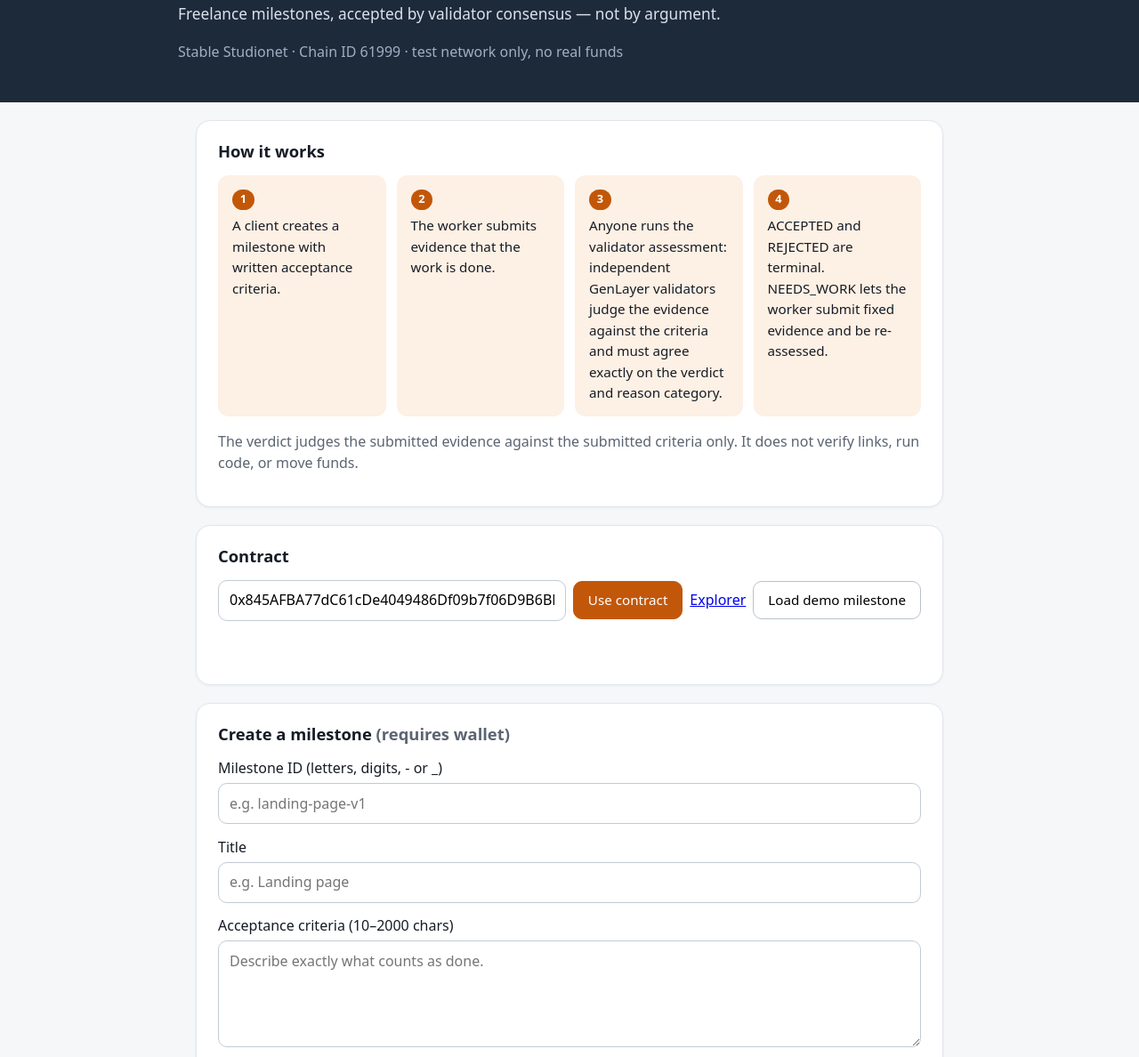
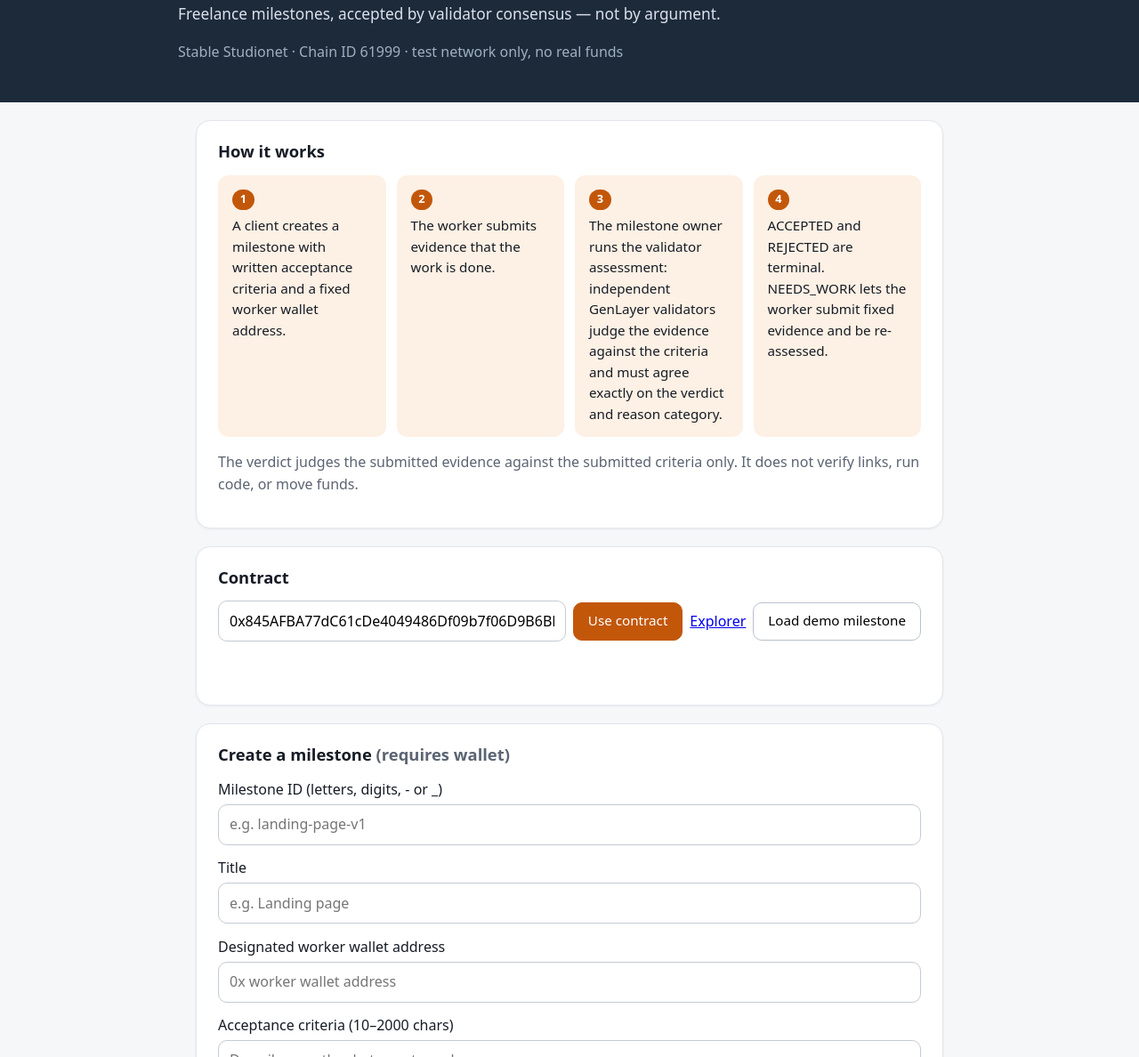
Before and after one commit to zuotu295/milestone-proof, a website built with Vite: page frontend/index.html in a window 1280 px wide. Shown: the part 87-1275 px from the top of the page at 89% size. Built offline with nearby package versions, Linux system fonts and the light colour scheme; what genlayer-js would draw is missing.

Commit message:
Collect the intended worker when creating milestones

```diff
--- a/frontend/index.html
+++ b/frontend/index.html
@@ -21,9 +21,9 @@
     <section class="panel">
       <h2>How it works</h2>
       <div class="steps">
-        <div class="step"><span class="step-num">1</span><p>A client creates a milestone with written acceptance criteria.</p></div>
+        <div class="step"><span class="step-num">1</span><p>A client creates a milestone with written acceptance criteria and a fixed worker wallet address.</p></div>
         <div class="step"><span class="step-num">2</span><p>The worker submits evidence that the work is done.</p></div>
-        <div class="step"><span class="step-num">3</span><p>Anyone runs the validator assessment: independent GenLayer validators judge the evidence against the criteria and must agree exactly on the verdict and reason category.</p></div>
+        <div class="step"><span class="step-num">3</span><p>The milestone owner runs the validator assessment: independent GenLayer validators judge the evidence against the criteria and must agree exactly on the verdict and reason category.</p></div>
         <div class="step"><span class="step-num">4</span><p>ACCEPTED and REJECTED are terminal. NEEDS_WORK lets the worker submit fixed evidence and be re-assessed.</p></div>
       </div>
       <p class="muted">The verdict judges the submitted evidence against the submitted criteria only. It does not verify links, run code, or move funds.</p>
@@ -50,6 +50,9 @@
         <label>Title
           <input id="f-title" required maxlength="128" placeholder="e.g. Landing page" />
         </label>
+        <label>Designated worker wallet address
+          <input id="f-worker" required pattern="0x[0-9a-fA-F]{40}" maxlength="42" placeholder="0x worker wallet address" />
+        </label>
         <label>Acceptance criteria (10–2000 chars)
           <textarea id="f-criteria" required rows="4" placeholder="Describe exactly what counts as done."></textarea>
         </label>
```
Also changed, not shown: 1 other file.
